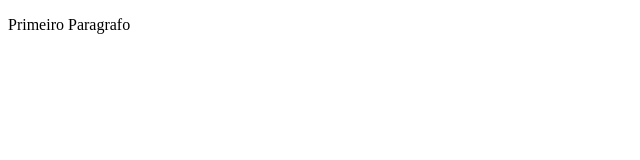
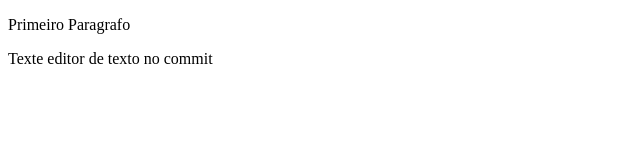
Before and after one commit to Xyscco/curso-git, a plain HTML site: page index.html in a window 1280 px wide. Shown: the whole page, without its empty margins (0-640 px from the left). Drawn offline with Linux system fonts and the light colour scheme.

Commit message:
Texte com editor de texto

```diff
--- a/index.html
+++ b/index.html
@@ -5,6 +5,7 @@
 </head>
 <body>
 	<p>Primeiro Paragrafo</p>
+	<p>Texte editor de texto no commit</p>
 
 </body>
 </html>
```
